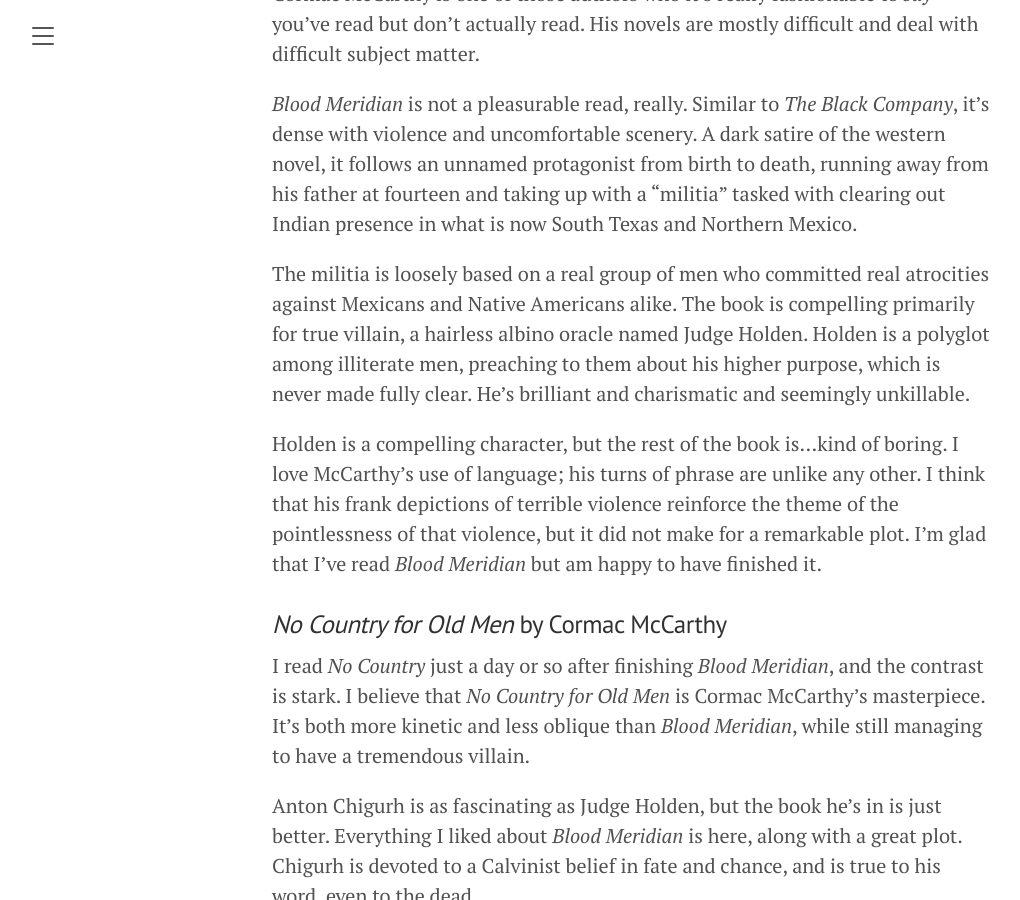
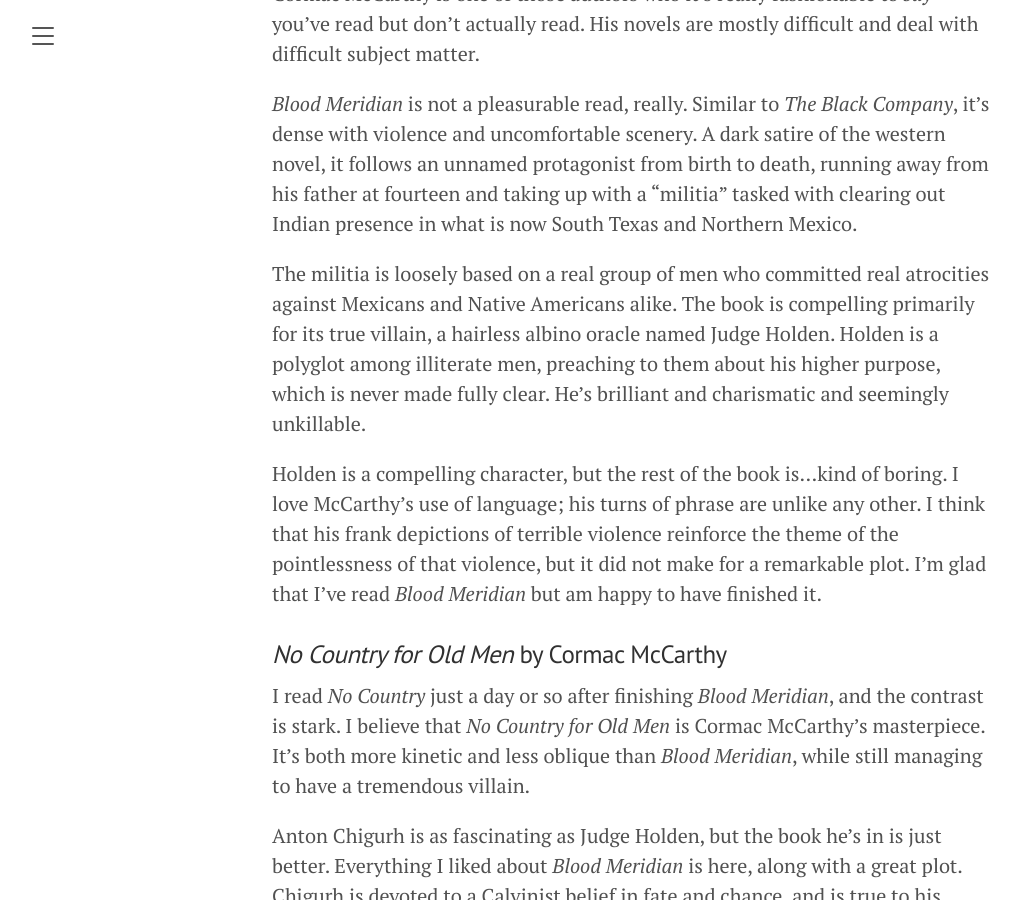
Before and after one commit to jmmoore/jmmoore.github.io, a Jekyll site: the page built from _posts/2020-11-17-More-November-Capsule-Reviews.md, in a window 1280 px wide and 900 px high, scrolled down 2198 px. Shown: the whole window, without its empty margins (8-1028 px from the left). Built offline with Jekyll 4.4.1, drawn with Linux system fonts in a browser that asks for light colours; some of the changed text lies outside the part shown.

Commit message:
Updates to new post

```diff
--- a/_posts/2020-11-17-More-November-Capsule-Reviews.md
+++ b/_posts/2020-11-17-More-November-Capsule-Reviews.md
@@ -46,7 +46,7 @@ Cormac McCarthy is one of those authors who it's really fashionable to *say* you
 
 *Blood Meridian* is not a pleasurable read, really. Similar to *The Black Company*, it's dense with violence and uncomfortable scenery. A dark satire of the western novel, it follows an unnamed protagonist from birth to death, running away from his father at fourteen and taking up with a "militia" tasked with clearing out Indian presence in what is now South Texas and Northern Mexico.
 
-The militia is loosely based on a real group of men who committed real atrocities against Mexicans and Native Americans alike. The book is compelling primarily for true villain, a hairless albino oracle named Judge Holden. Holden is a polyglot among illiterate men, preaching to them about his higher purpose, which is never made fully clear. He's brilliant and charismatic and seemingly unkillable.
+The militia is loosely based on a real group of men who committed real atrocities against Mexicans and Native Americans alike. The book is compelling primarily for its true villain, a hairless albino oracle named Judge Holden. Holden is a polyglot among illiterate men, preaching to them about his higher purpose, which is never made fully clear. He's brilliant and charismatic and seemingly unkillable.
 
 Holden is a compelling character, but the rest of the book is...kind of boring. I love McCarthy's use of language; his turns of phrase are unlike any other. I think that his frank depictions of terrible violence reinforce the theme of the pointlessness of that violence, but it did not make for a remarkable plot. I'm glad that I've read *Blood Meridian* but am happy to have finished it.
 
```
Also changed, not shown: other parts of _posts/2020-11-17-More-November-Capsule-Reviews.md (+5 -0 lines), uploads/recent_reads_nov_2020_2.jpeg (added).
